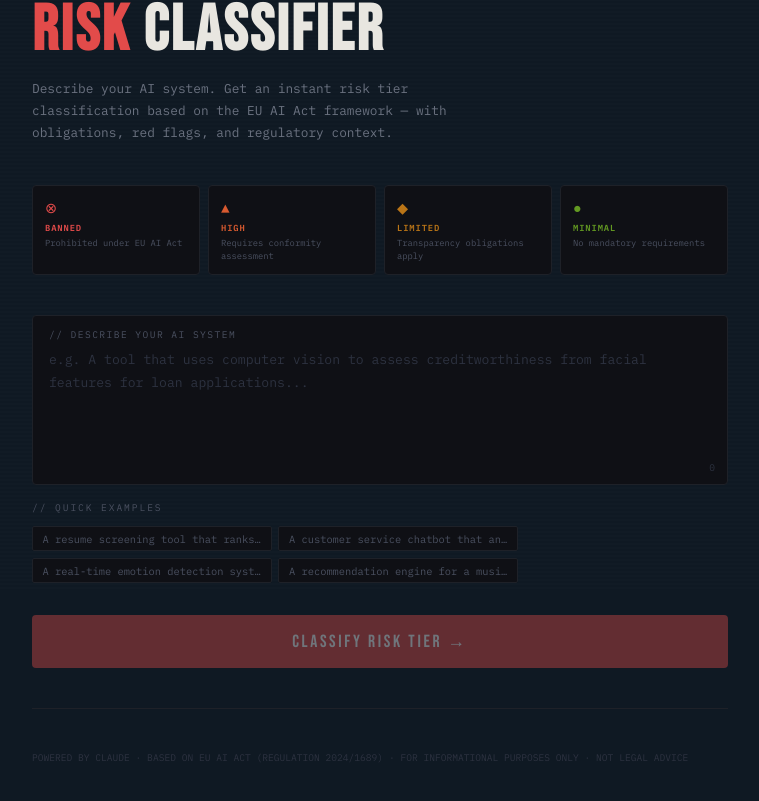
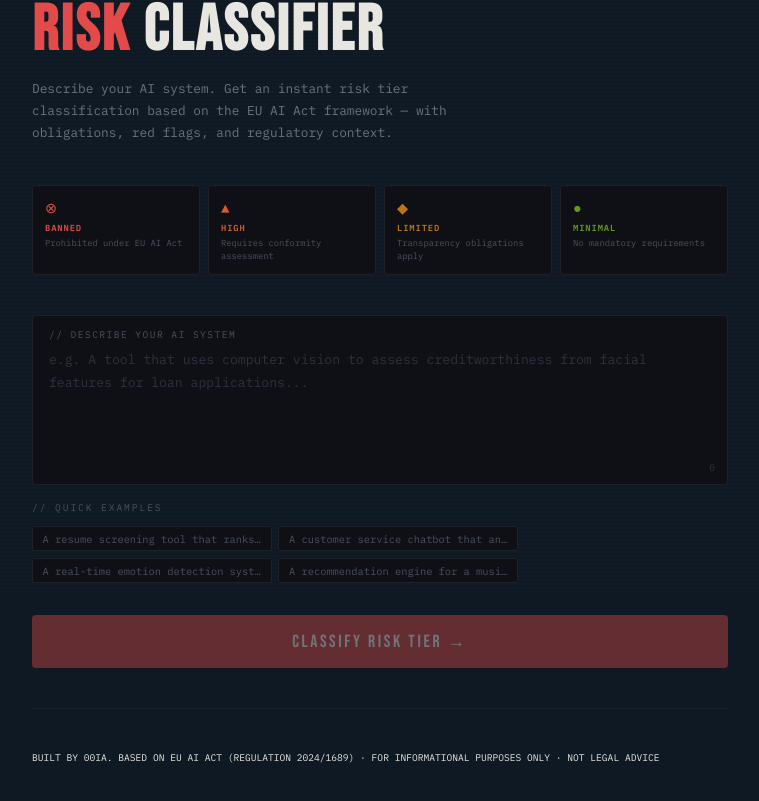
Before and after one commit to vrcrush/ai-risk-classifier, a Next.js app: page / in a window 1280 px wide. Shown: the part 209-1010 px from the top of the page, without its empty margins (260-1019 px from the left). Built offline with nearby package versions, Linux system fonts and the light colour scheme.

Commit message:
Index color

```diff
--- a/pages/index.js
+++ b/pages/index.js
@@ -240,7 +240,7 @@ export default function Home() {
 
         <hr className={styles.divider} />
         <div className={styles.footer}>
-          POWERED BY CLAUDE · BASED ON EU AI ACT (REGULATION 2024/1689) · FOR INFORMATIONAL PURPOSES ONLY · NOT LEGAL ADVICE
+          BUILT BY 00IA. BASED ON EU AI ACT (REGULATION 2024/1689) · FOR INFORMATIONAL PURPOSES ONLY · NOT LEGAL ADVICE
         </div>
       </main>
     </>
--- a/pages/index.module.css
+++ b/pages/index.module.css
@@ -170,7 +170,7 @@
 }
 
 .divider { border: none; border-top: 1px solid #1e2128; margin: 2.5rem 0; }
-.footer { font-size: 0.6rem; color: #2d3240; line-height: 1.8; }
+.footer { font-size: 0.6rem; color: #e8e6e0; line-height: 1.8; }
 
 @media (max-width: 560px) {
   .tierGrid { grid-template-columns: repeat(2, 1fr); }
```
